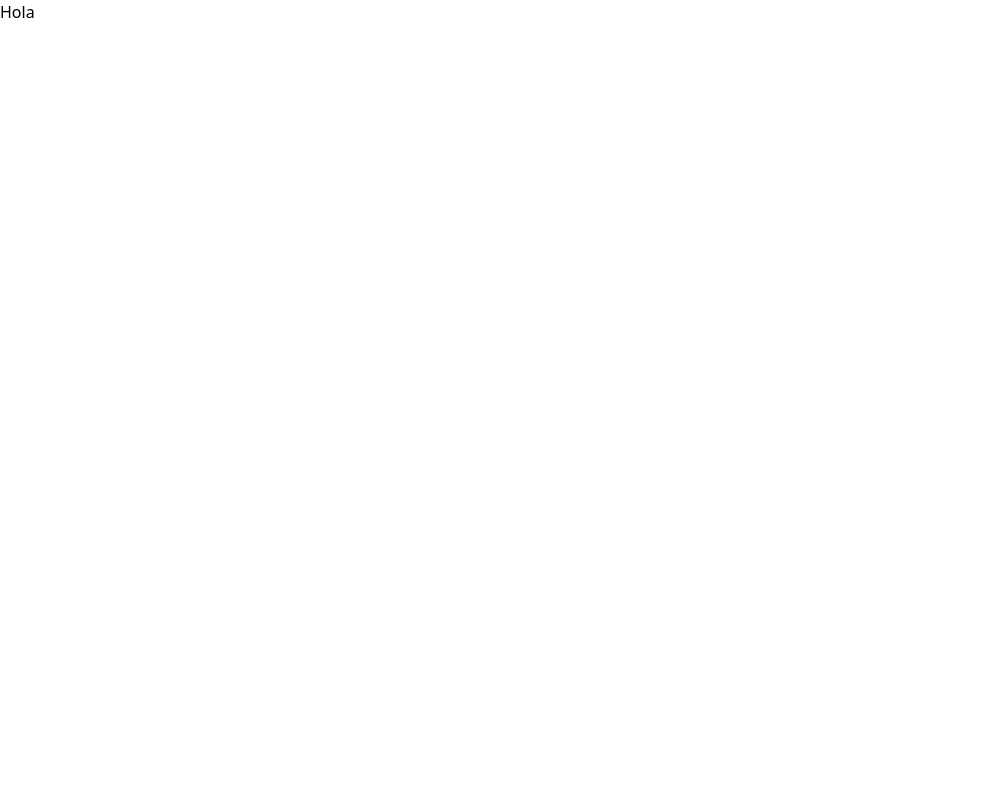
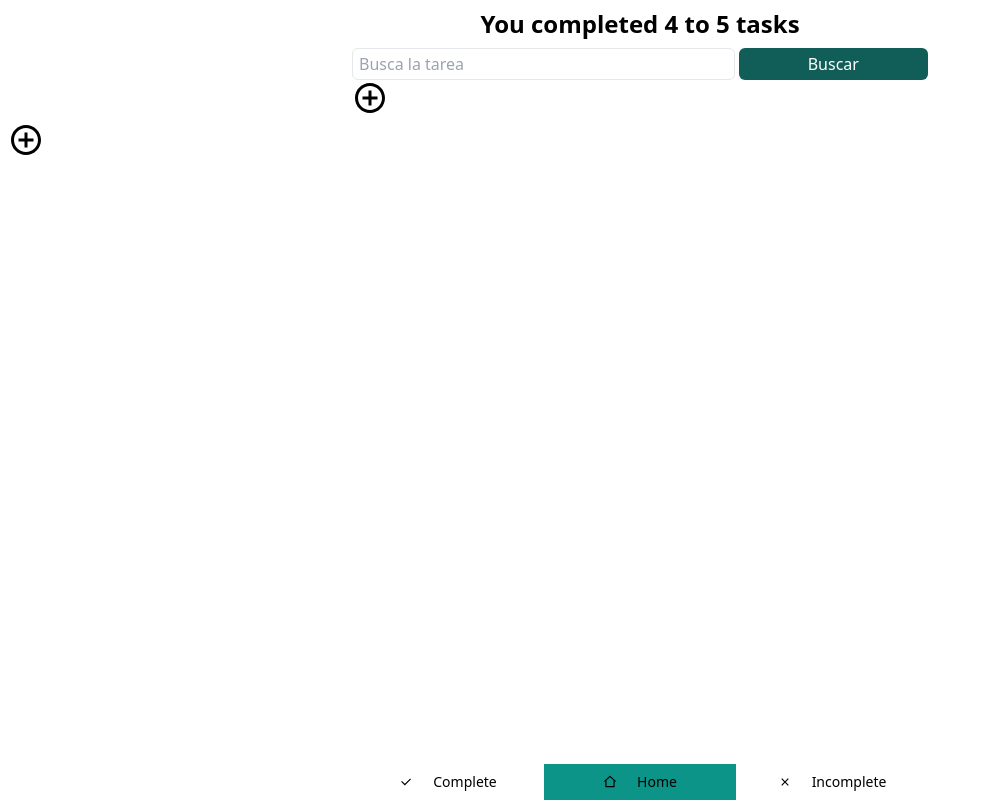
Before and after one commit to chris-dev-software/todo-app, a React (Vite) app: page / in a window 1280 px wide. Shown: the whole page, without its empty margins (0-990 px from the left). Built offline with nearby package versions, Linux system fonts and the light colour scheme.

Commit message:
adding the first version of the UI

```diff
--- a/package.json
+++ b/package.json
@@ -11,7 +11,8 @@
   },
   "dependencies": {
     "react": "^18.2.0",
-    "react-dom": "^18.2.0"
+    "react-dom": "^18.2.0",
+    "react-icons": "^5.0.1"
   },
   "devDependencies": {
     "@types/react": "^18.2.56",
--- a/src/App.jsx
+++ b/src/App.jsx
@@ -1,8 +1,19 @@
 import React from 'react'
+import Header from './components/Header'
+import Options from './components/Options'
+import { RiAddCircleLine } from 'react-icons/ri'
 
 function App () {
   return (
-    <h1>Hola</h1>
+    <div className='p-2'>
+      <Header />
+      <main />
+      <Options />
+      <button>
+        <RiAddCircleLine className='text-4xl' />
+      </button>
+    </div>
+
   )
 }
 
--- /dev/null
+++ b/src/components/Header.jsx
@@ -0,0 +1,27 @@
+import React from 'react'
+import { RiAddCircleLine } from 'react-icons/ri'
+
+function Header () {
+  return (
+    <header className='max-w-xl mx-auto'>
+      <h1 className='text-2xl text-center font-semibold mb-2'>You completed 4 to 5 tasks</h1>
+
+      <form className='grid grid-rows-2 sm:grid-cols-3 sm:grid-rows-1 gap-1'>
+        <input
+          type='text'
+          placeholder='Busca la tarea'
+          className='outline-none border rounded-md px-1.5 py-0.5 w-full sm:col-span-2'
+        />
+        <button className='bg-teal-800 text-white px-2 py-1 rounded-md'>
+          Buscar
+        </button>
+      </form>
+
+      <button>
+        <RiAddCircleLine className='text-4xl' />
+      </button>
+    </header>
+  )
+}
+
+export default Header
--- /dev/null
+++ b/src/components/Options.jsx
@@ -0,0 +1,23 @@
+import React from 'react'
+import { RiCheckLine, RiCloseLine, RiHome2Line } from 'react-icons/ri'
+
+function Options () {
+  return (
+    <footer className='fixed left-0 right-0 bottom-0 w-full grid grid-cols-3 max-w-xl mx-auto'>
+      <button className='text-sm flex flex-col sm:flex-row sm:gap-5 justify-center items-center p-2 cursor-pointer hover:bg-neutral-200 transition-colors'>
+        <RiCheckLine />
+        Complete
+      </button>
+      <button className='text-sm bg-teal-600 flex flex-col sm:flex-row sm:gap-5 justify-center items-center p-2 cursor-pointer transition-colors'>
+        <RiHome2Line />
+        Home
+      </button>
+      <button className='text-sm flex flex-col sm:flex-row sm:gap-5 justify-center items-center p-2 cursor-pointer hover:bg-neutral-200 transition-colors'>
+        <RiCloseLine />
+        Incomplete
+      </button>
+    </footer>
+  )
+}
+
+export default Options
```
Also changed, not shown: 2 other files (tests, documents, lock files or other folders).
